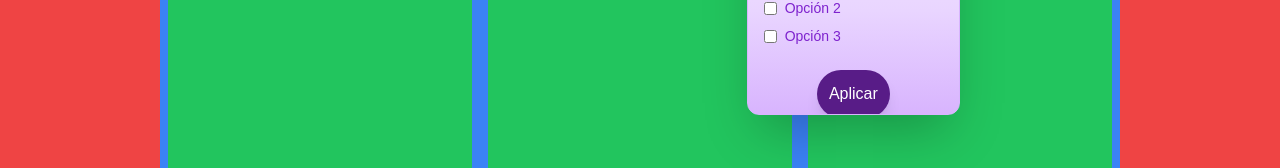
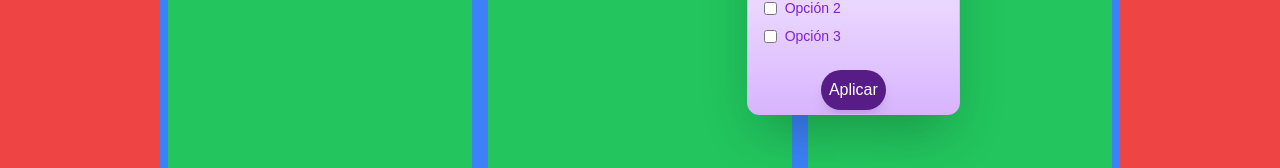
Before and after one commit to fabriJerezz/sitio-bienal, a Next.js app: page /escultores in a window 1280 px wide. Both pictures are taken after a click on the button 1012 px from the left and 272 px from the top of the page. Shown: the part 337-505 px from the top of the page. Built offline with nearby package versions, Linux system fonts and the light colour scheme.

Commit message:
Structure Filter V2

```diff
--- a/src/components/Escultores/SculptorList.tsx
+++ b/src/components/Escultores/SculptorList.tsx
@@ -65,7 +65,7 @@ function SculptorList() {
               </label>
             </div>
           </div>
-          <button className="bg-purple-900 text-white hover:bg-purple-800 transition-all duration-300 rounded-full p-3 shadow-lg hover:shadow-xl focus:outline-none focus:ring-2 focus:ring-purple-500 transform hover:-translate-y-1 active:translate-y-0">
+          <button className=" bg-purple-900 text-white hover:bg-purple-800 transition-all duration-300 rounded-full p-2 shadow-lg hover:shadow-xl focus:outline-none focus:ring-2 focus:ring-purple-500 transform hover:-translate-y-1 active:translate-y-0">
             Aplicar
           </button>
         </div>
```
